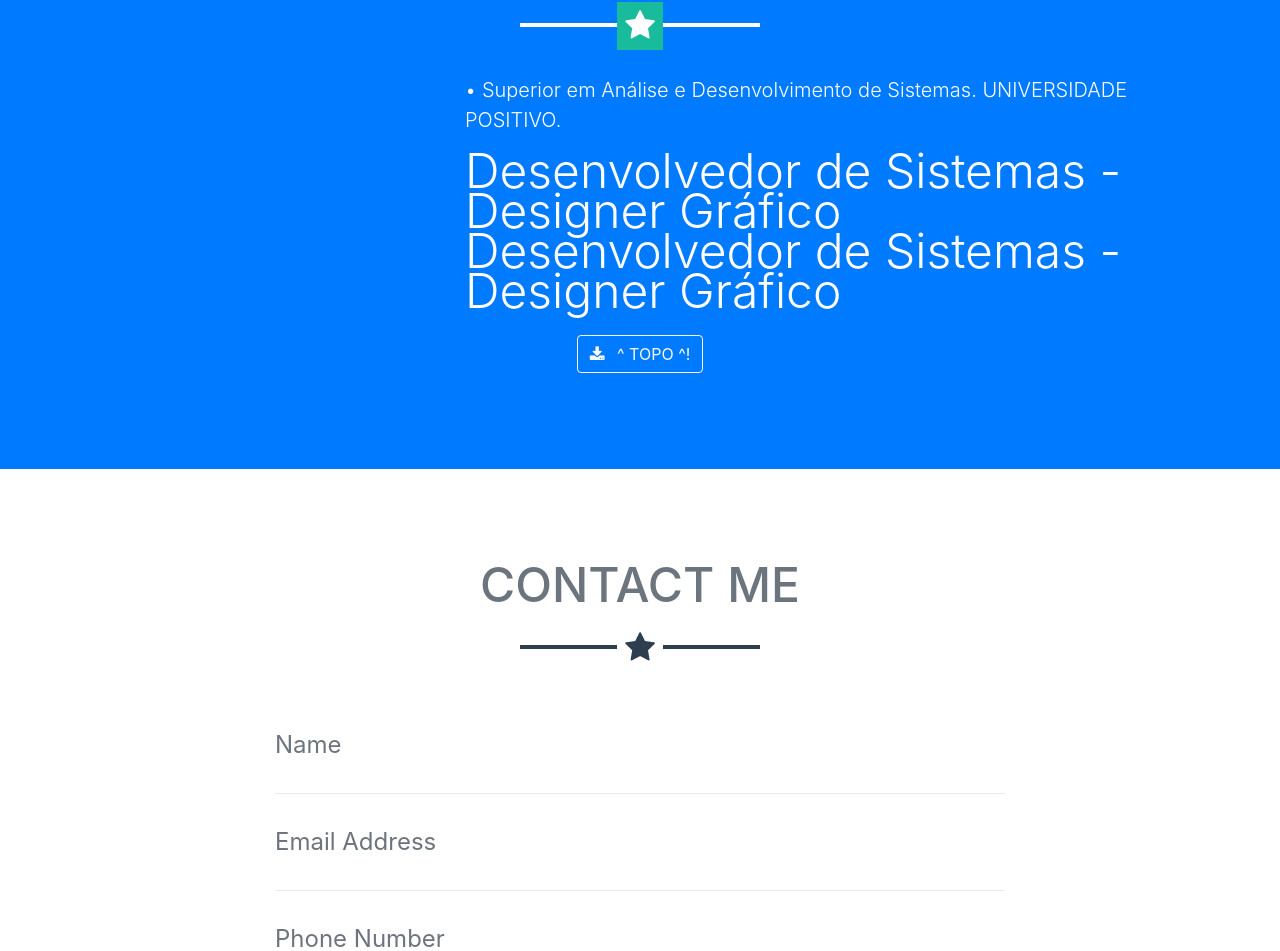
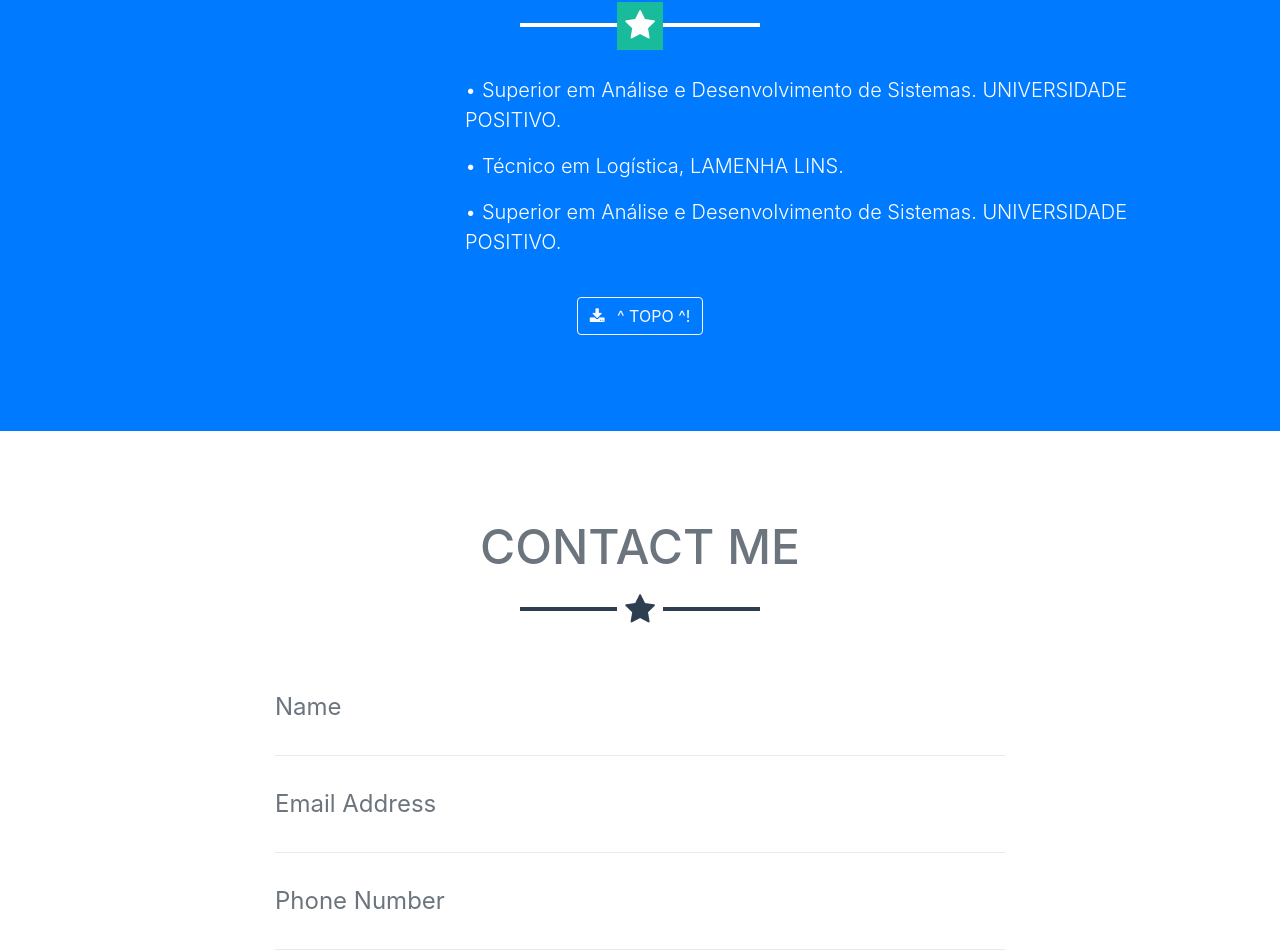
Before and after one commit to EndryckBarros/EndryckBarros.github.io, a website with bundled scripts: page index.html in a window 1280 px wide. Shown: the part 1796-2747 px from the top of the page. Built offline with nearby package versions, Linux system fonts and the light colour scheme.

Commit message:
Update index.html

```diff
--- a/index.html
+++ b/index.html
@@ -140,10 +140,9 @@
         <div class="row">
           <div class="col-lg-8 ml-auto">
             <p class="lead">•  Superior em Análise e Desenvolvimento de Sistemas. UNIVERSIDADE POSITIVO.</p>
-            <h2 class="font-weight-light mb-0">Desenvolvedor de Sistemas - Designer Gráfico</h2>
-            <h2 class="font-weight-light mb-0">Desenvolvedor de Sistemas - Designer Gráfico</h2>
+            <p class="lead">•	 Técnico em Logística, LAMENHA LINS.</p>
+            <p class="lead">•  Superior em Análise e Desenvolvimento de Sistemas. UNIVERSIDADE POSITIVO.</p>
           </div>
-
         </div>
         <div class="text-center mt-4">
           <a class="btn btn-xl btn-outline-light" href="#">
```
